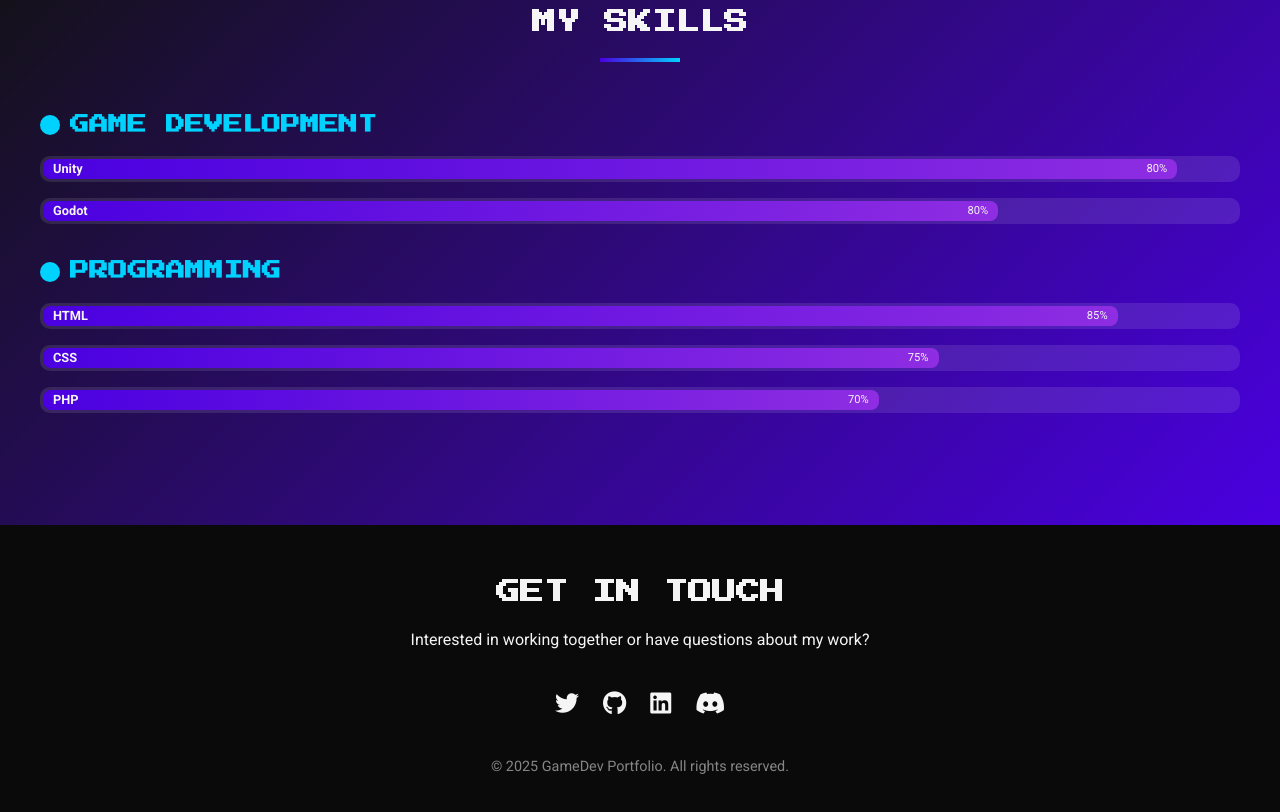
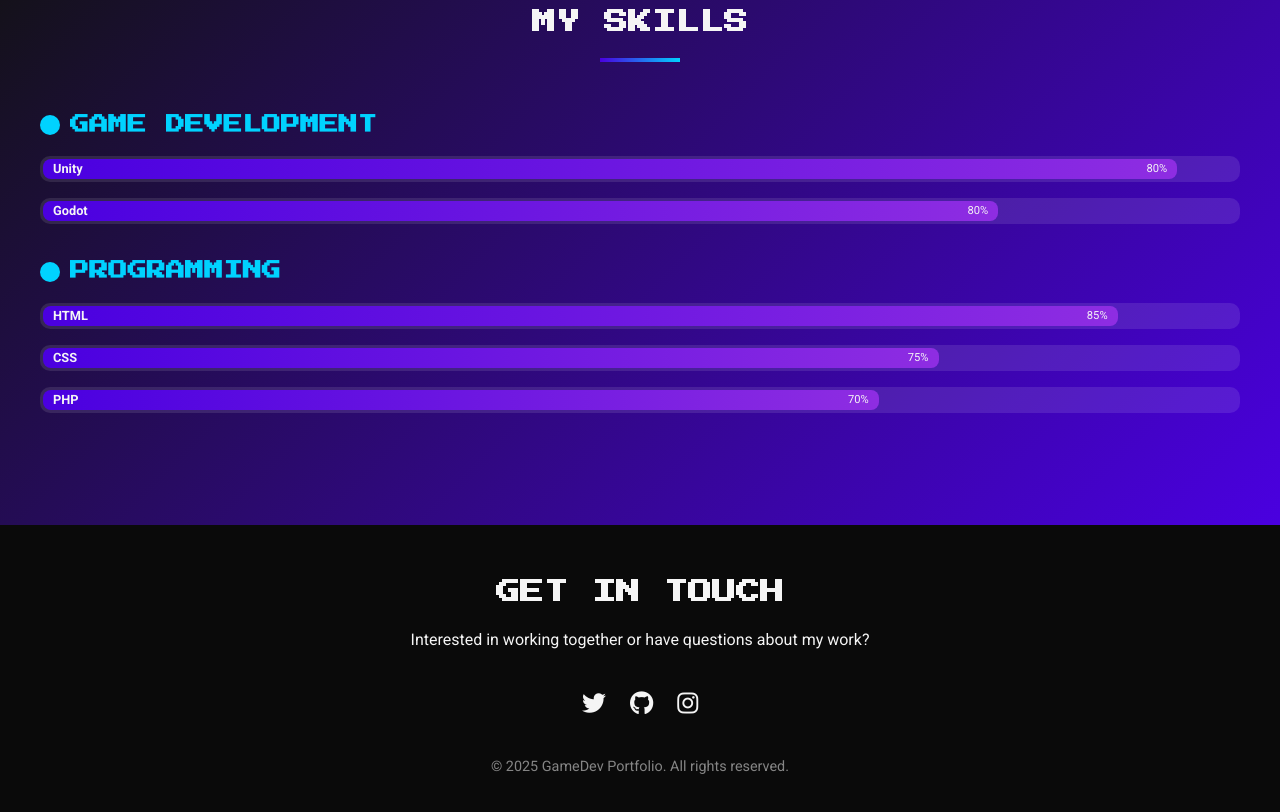
Before and after one commit to FellsHandsome/Portofolios, a plain HTML site: page index.html in a window 1280 px wide. Shown: the part 3255-4067 px from the top of the page. Drawn offline with Linux system fonts and the light colour scheme.

Commit message:
Add files via upload

```diff
--- a/index.html
+++ b/index.html
@@ -185,10 +185,9 @@
       <p>Interested in working together or have questions about my work?</p>
 
       <div class="social-links">
-        <a href="#" aria-label="Twitter"><i class="fab fa-twitter"></i></a>
-        <a href="#" aria-label="GitHub"><i class="fab fa-github"></i></a>
-        <a href="#" aria-label="LinkedIn"><i class="fab fa-linkedin"></i></a>
-        <a href="#" aria-label="Discord"><i class="fab fa-discord"></i></a>
+        <a href="https://x.com/RCRam_" aria-label="Twitter"><i class="fab fa-twitter"></i></a>
+        <a href="https://github.com/FellsHandsome" aria-label="GitHub"><i class="fab fa-github"></i></a>
+        <a href="https://www.instagram.com/ramfryy_/" aria-label="Instagram"><i class="fab fa-instagram"></i></a>
       </div>
 
       <p class="copyright">© 2025 GameDev Portfolio. All rights reserved.</p>
```
